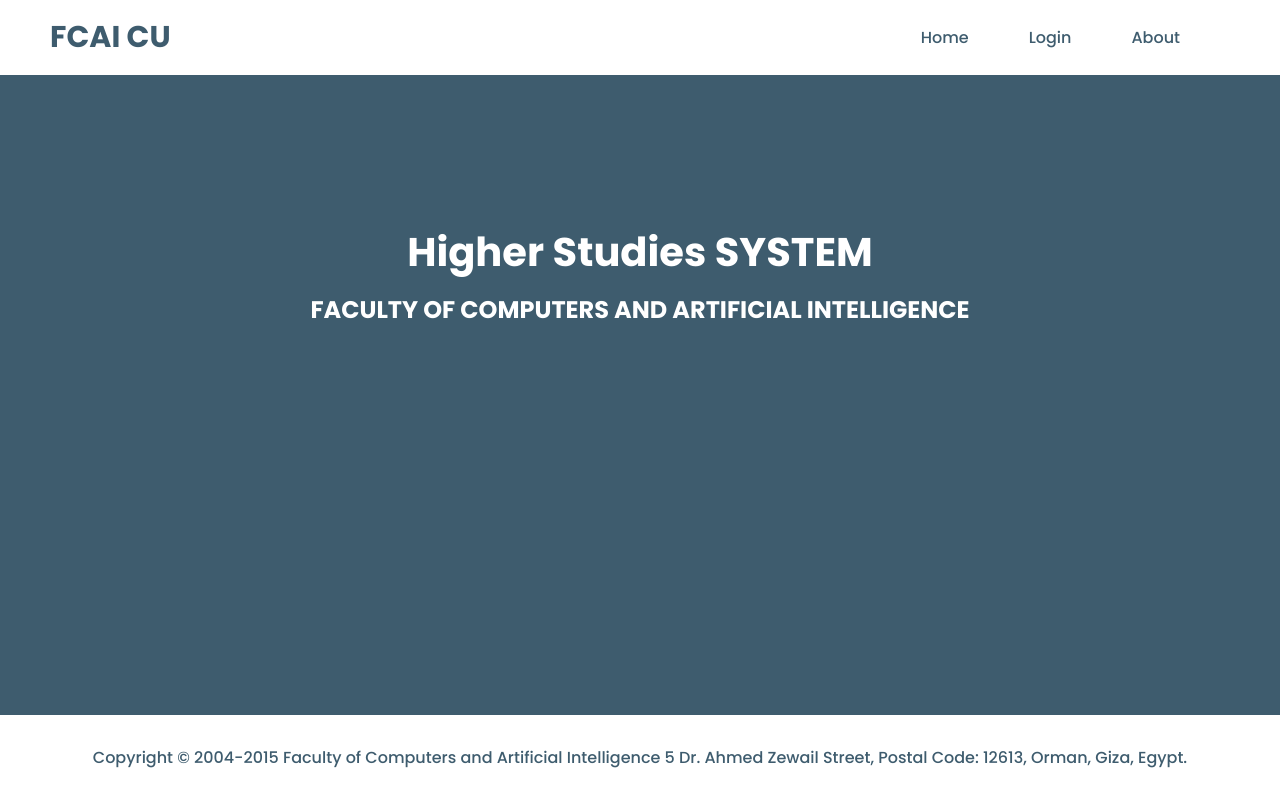
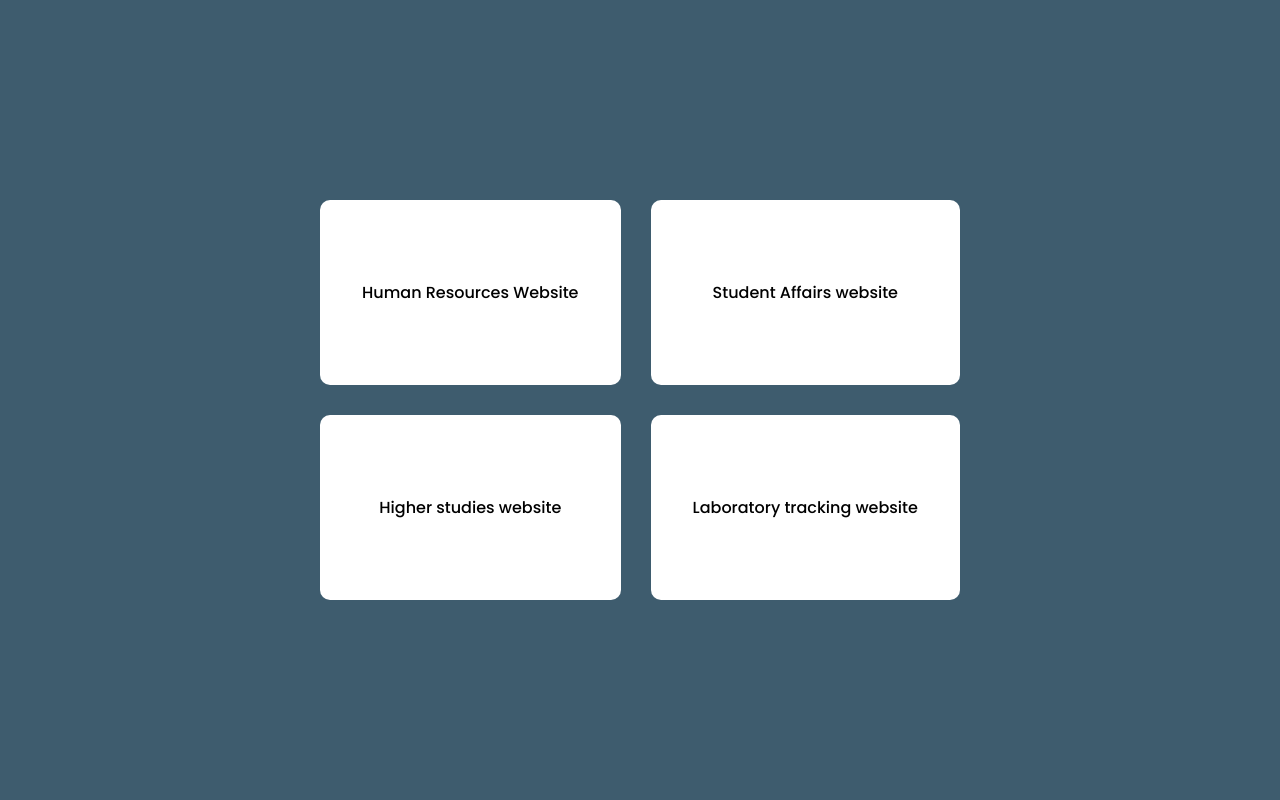
Before and after one commit to minahermina/Higher-Studies-System, a Django app: page / in a window 1280 px wide. Run offline with Django 4.2, Linux system fonts and the light colour scheme; parts of the project's set-up code (start-up, migrations or seed data) failed here and were passed over.

Commit message:
Add websites_navigation page to urls.py and its view

```diff
--- a/main_website/templates/main_website/websites_navigation.html
+++ b/main_website/templates/main_website/websites_navigation.html
@@ -1,4 +1,5 @@
 <!DOCTYPE html>
+{% load static %}
 <html lang="en">
 <head>
     <meta charset="UTF-8">
@@ -24,7 +25,7 @@
         </div>
 
         <div class="website">
-            <p><a href="home.html">Higher studies website</a> </p>
+            <p><a href="{% url 'home' %}">Higher studies website</a> </p>
         </div>
 
         <div class="website">
--- a/main_website/urls.py
+++ b/main_website/urls.py
@@ -18,7 +18,8 @@ from django.urls import path
 from main_website import views
 
 urlpatterns = [
-    path('', views.home, name='home'),
+    path('', views.index, name='index'),
+    path('home', views.home, name='home'),
     path('about/', views.about, name='about'),
     path('registered_courses/', views.registered_courses, name='registered_courses'),
     path('login_student/', views.loginStudent, name='login_student'),
--- a/main_website/views.py
+++ b/main_website/views.py
@@ -36,6 +36,9 @@ def student_required(view_func):
 
 def home(request):
     return render(request, 'main_website/home.html')
+
+def index(request):
+    return render(request, 'main_website/websites_navigation.html')
 
 
 def about(request):
```
